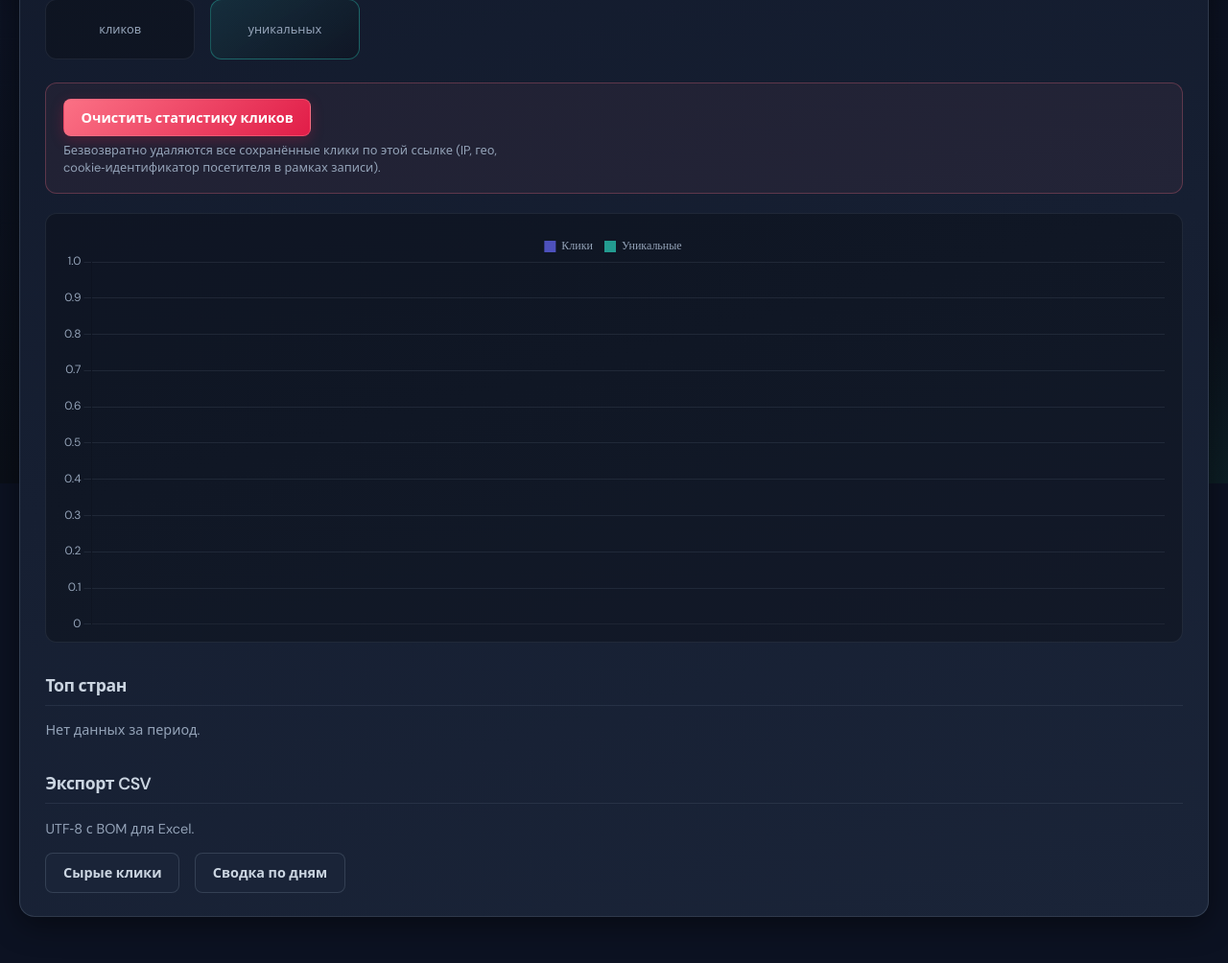
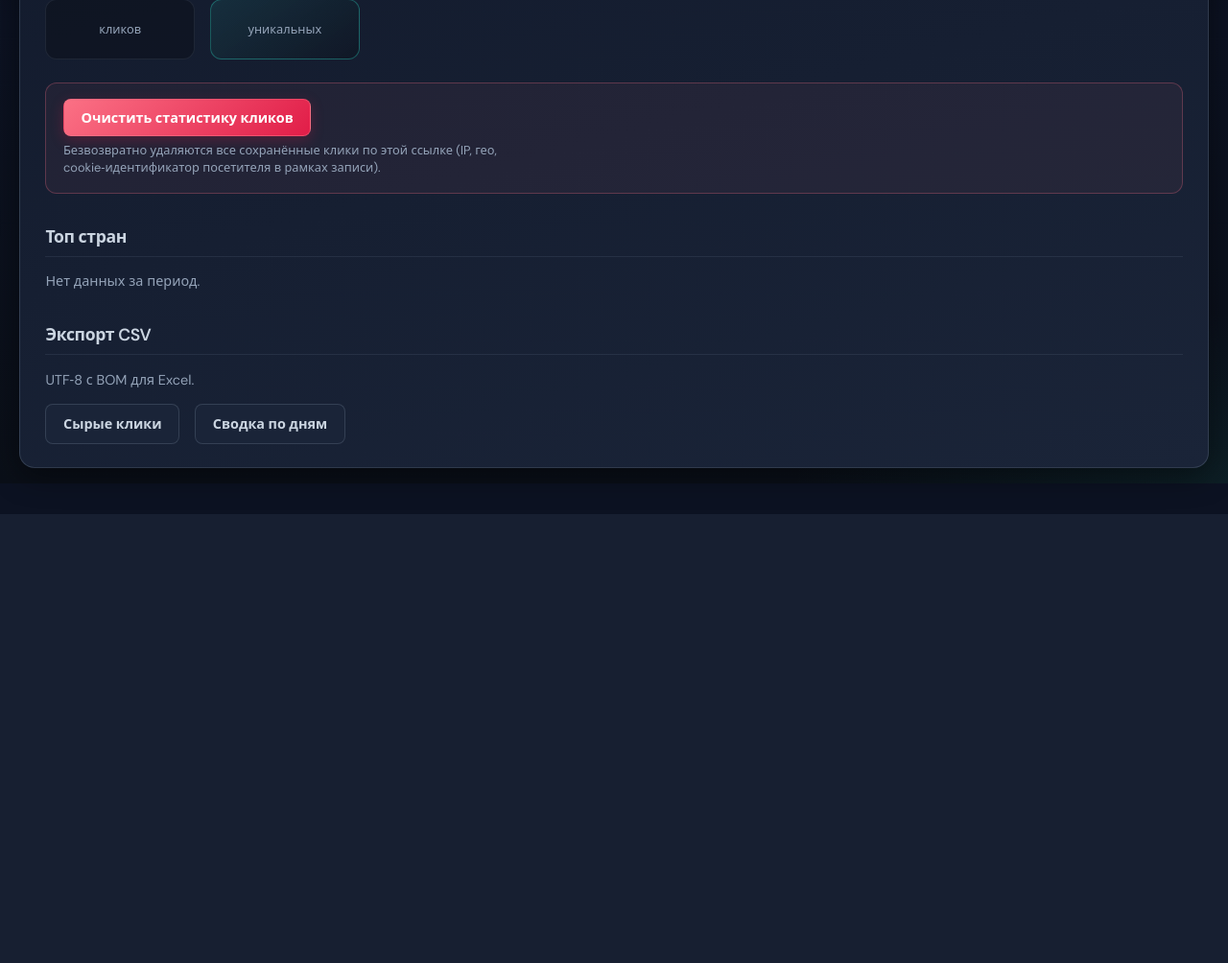
Before and after one commit to Progery222/clicks, a FastAPI app: template app/templates/link_stats.html in a window 1280 px wide. Shown: the part 296-1300 px from the top of the page at 96% size. After the commit the page ends 832 px from the top, so only its background shows below. Run offline with FastAPI, Linux system fonts and the light colour scheme; the template is opened without the code that fills it, so the values that code supplies are empty; parts of the project's set-up code (start-up, migrations or seed data) failed here and were passed over; some libraries are stand-ins or nearby versions.

Commit message:
Статистика: убран график по дням, Chart.js и лишний запрос stats_by_day
Co-authored-by: Cursor <cursoragent@cursor.com>

```diff
--- a/app/static/style.css
+++ b/app/static/style.css
@@ -985,14 +985,6 @@ button[type="submit"].btn-primary {
   font-size: 0.85rem;
 }
 
-.chart-panel {
-  margin: 0.5rem 0 1.5rem;
-  padding: 1rem 1rem 0.5rem;
-  border-radius: var(--radius);
-  border: 1px solid var(--border);
-  background: rgba(0, 0, 0, 0.25);
-}
-
 .stats-clear-panel {
   margin: 0.5rem 0 1.25rem;
   padding: 1rem 1.1rem;
@@ -1194,12 +1186,6 @@ button[type="submit"].btn-primary {
     font-size: 1.65rem;
   }
 
-  .chart-panel {
-    padding: 0.75rem 0.5rem 0.35rem;
-    margin-left: -0.25rem;
-    margin-right: -0.25rem;
-  }
-
   .row.wrap.gap .btn {
     flex: 1 1 auto;
     min-width: min(100%, 12rem);
--- a/app/templates/link_list.html
+++ b/app/templates/link_list.html
@@ -5,7 +5,7 @@
   <div class="row between wrap">
     <div>
       <h1 class="page-title">Короткие ссылки</h1>
-      <p class="muted small">«Всего» — за всё время. «Сегодня» и графики по дням — календарные сутки <strong>UTC</strong>.</p>
+      <p class="muted small">«Всего» — за всё время. «Сегодня» — календарные сутки <strong>UTC</strong>.</p>
     </div>
     <button type="button" class="btn btn-primary js-open-new-link-modal">+ Создать ссылку</button>
   </div>
--- a/app/templates/link_stats.html
+++ b/app/templates/link_stats.html
@@ -44,16 +44,11 @@
   <div class="stats-clear-panel">
     <form method="post" action="/admin/links/{{ link.id }}/clicks/clear" class="inline"
           data-confirm-title="Очистить статистику кликов?"
-          data-confirm-message="Будут удалены все записи кликов по этой ссылке: график, счётчики и топ стран. Сама короткая ссылка и целевой URL останутся. Восстановить записи будет нельзя."
+          data-confirm-message="Будут удалены все записи кликов по этой ссылке: счётчики и топ стран. Сама короткая ссылка и целевой URL останутся. Восстановить записи будет нельзя."
           data-confirm-ok="Очистить">
       <button type="submit" class="btn btn-danger">Очистить статистику кликов</button>
     </form>
     <p class="muted small stats-clear-hint">Безвозвратно удаляются все сохранённые клики по этой ссылке (IP, гео, cookie‑идентификатор посетителя в рамках записи).</p>
-  </div>
-
-  <div class="chart-panel">
-    <script type="application/json" id="chart-data">{{ chart_json|safe }}</script>
-    <canvas id="chart" height="110"></canvas>
   </div>
 
   <h2 class="section-title">Топ стран</h2>
@@ -90,64 +85,9 @@
     <a class="btn btn-secondary" href="/admin/export/summary.csv?link_id={{ link.id }}&from={{ period_from }}&to={{ period_to }}">Сводка по дням</a>
   </div>
 </section>
-<script src="https://cdn.jsdelivr.net/npm/chart.js@4.4.1/dist/chart.umd.min.js"></script>
 <script>
 document.addEventListener("DOMContentLoaded", function () {
   var section = document.querySelector("section.card[data-stats-link-id]");
-  var el = document.getElementById("chart");
-  var raw = document.getElementById("chart-data");
-  if (!el || !raw || !window.Chart) return;
-
-  var days = JSON.parse(raw.textContent || "[]");
-  var labels = days.map(function (d) { return d.day; });
-  var clicks = days.map(function (d) { return d.clicks; });
-  var uniques = days.map(function (d) { return d.uniques; });
-  var tick = "#94a3b8";
-  var grid = "rgba(148, 163, 184, 0.12)";
-  var narrow = window.matchMedia("(max-width: 768px)").matches;
-  var narrowFont = narrow ? 10 : 12;
-  var statsChart = new Chart(el, {
-    type: "bar",
-    data: {
-      labels: labels,
-      datasets: [
-        { label: "Клики", data: clicks, backgroundColor: "rgba(99, 102, 241, 0.75)", borderRadius: 6 },
-        { label: "Уникальные", data: uniques, backgroundColor: "rgba(45, 212, 191, 0.7)", borderRadius: 6 },
-      ],
-    },
-    options: {
-      responsive: true,
-      plugins: {
-        legend: {
-          position: narrow ? "bottom" : "top",
-          labels: {
-            color: tick,
-            font: { family: "DM Sans", size: narrowFont },
-            boxWidth: narrow ? 10 : 12,
-            padding: narrow ? 8 : 12,
-          },
-        },
-      },
-      scales: {
-        x: {
-          ticks: {
-            color: tick,
-            font: { family: "DM Sans", size: narrowFont },
-            maxRotation: narrow ? 60 : 0,
-            autoSkip: true,
-            maxTicksLimit: narrow ? 8 : 24,
-          },
-          grid: { color: grid },
-        },
-        y: {
-          beginAtZero: true,
-          ticks: { color: tick, font: { family: "DM Sans", size: narrowFont } },
-          grid: { color: grid },
-        },
-      },
-    },
-  });
-
   if (!section) return;
   var linkId = section.getAttribute("data-stats-link-id");
   if (!linkId) return;
@@ -217,11 +157,6 @@ document.addEventListener("DOMContentLoaded", function () {
       .then(function (data) {
         if (elTotal) elTotal.textContent = String(data.total);
         if (elUniq) elUniq.textContent = String(data.uniques);
-        var bd = data.by_day || [];
-        statsChart.data.labels = bd.map(function (d) { return d.day; });
-        statsChart.data.datasets[0].data = bd.map(function (d) { return d.clicks; });
-        statsChart.data.datasets[1].data = bd.map(function (d) { return d.uniques; });
-        statsChart.update("none");
         renderCountries(data);
       })
       .catch(function () {});
```
Also changed, not shown: app/routers/admin.py (+1 -7 lines).
